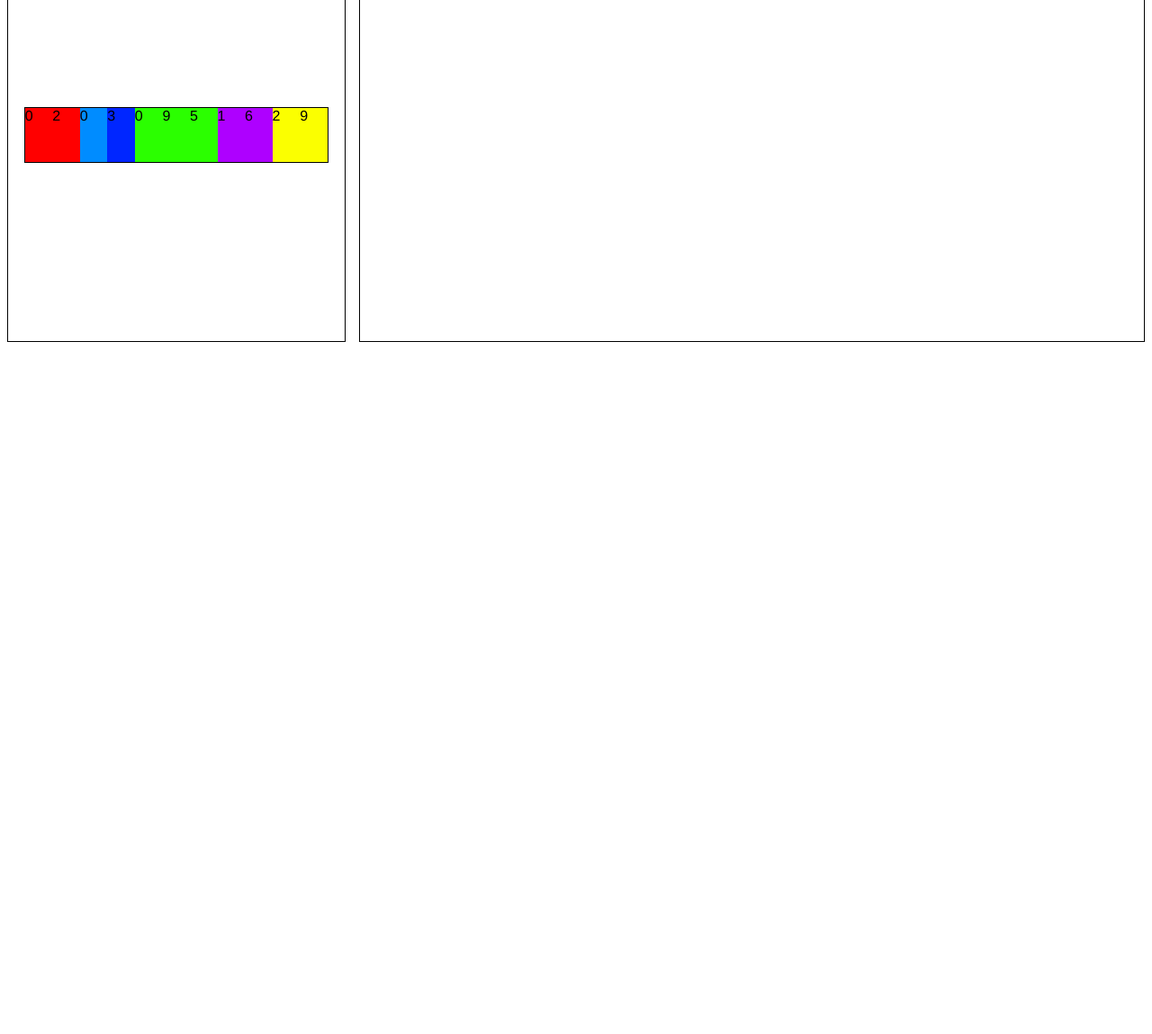
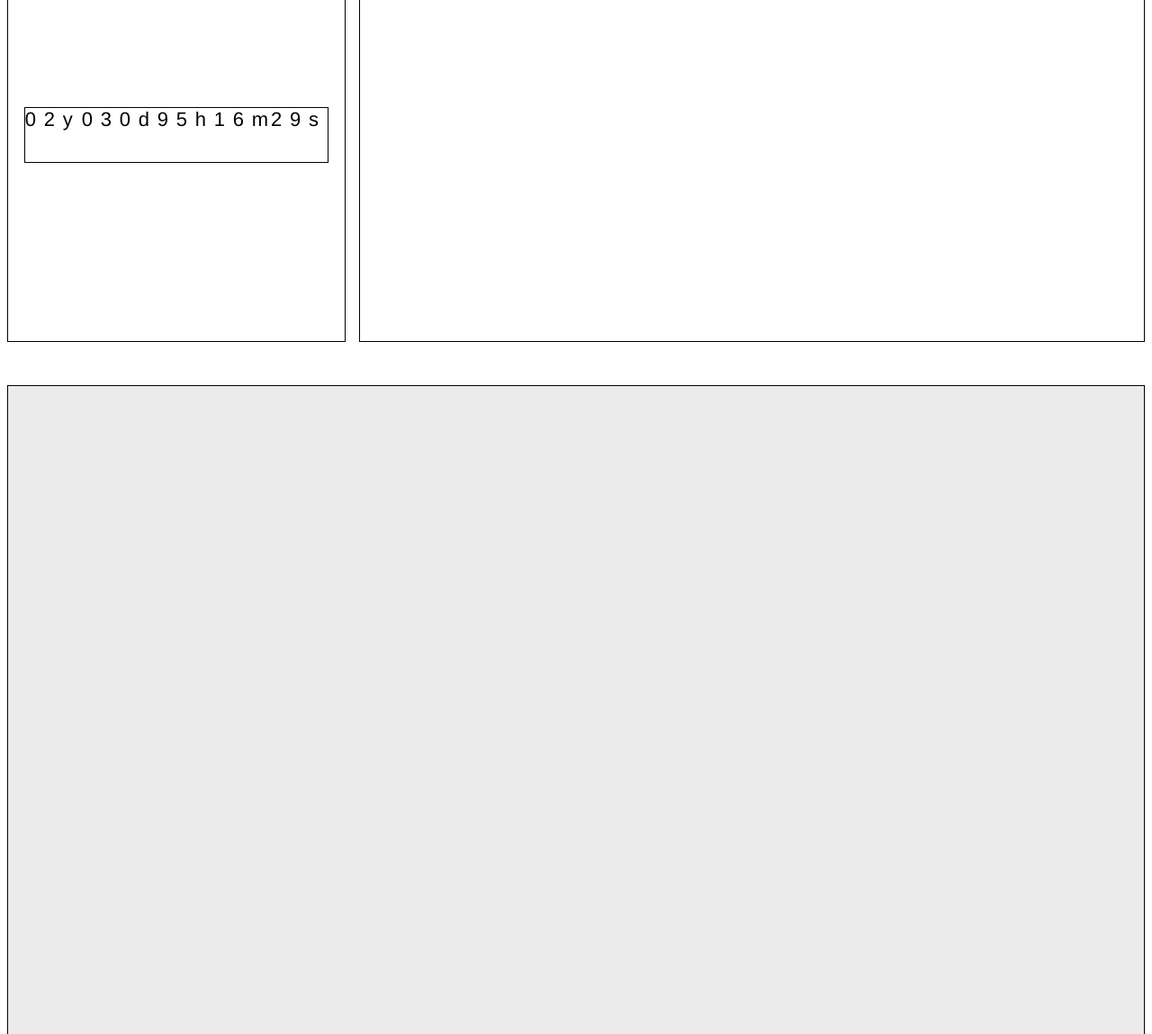
Before and after one commit to PatrickMaiak/curriculo-web, a plain HTML site: page index.html in a window 1280 px wide. Shown: the part 420-1569 px from the top of the page at 90% size. Before the commit the page ends 808 px from the top, so only its background shows below. Drawn offline with Linux system fonts and the light colour scheme.

Commit message:
logica para calcular e exebir o ano

```diff
--- a/index.html
+++ b/index.html
@@ -86,6 +86,28 @@
             width: 70vw;
         }
 
+        #container2{
+            margin-top: 3em;
+            display: flex;
+            height: 90vh;
+            gap: 15px;
+            border: 1px solid black;
+            background-color: rgb(235, 235, 235);
+        }
+        #container3{
+            background-color: rgb(235, 235, 235);
+            margin-top: 3em;
+            display: flex;
+            height: 90vh;
+            gap: 15px;
+            border: 1px solid black;
+        }
+        .timer{
+            font-size: 22px;
+            width: 9.09%;
+            height: 100%;
+        }
+
 
     </style>
 </head>
@@ -107,28 +129,36 @@
                </div>
                <h1 style="position: relative; top: -8em;">Desenvolvendo à</h1>
                <div style="display: flex; position: relative; top: -5em; border:1px solid black ;width: 90%; height: 10%;">
-                <div style="background-color: red; width: 9.09%; height: 100%;">0</div>
-                <div style="background-color: red; width: 9.09%; height: 100%;">2</div>
-                <div style="background-color: rgb(0, 140, 255); width: 9.09%; height: 100%;">0</div>
-                <div style="background-color: rgb(0, 38, 255); width: 9.09%; height: 100%;">3</div>
-                <div style="background-color: rgb(43, 255, 0); width: 9.09%; height: 100%;">0</div>
-                <div style="background-color: rgb(43, 255, 0);  width: 9.09%; height: 100%;">9</div>
-                <div style="background-color: rgb(43, 255, 0);  width: 9.09%; height: 100%;">5</div>
-                <div style="background-color: rgb(174, 0, 255); width: 9.09%; height: 100%;">1</div>
-                <div style="background-color: rgb(174, 0, 255); width: 9.09%; height: 100%;">6</div>
-                <div style="background-color: rgb(251, 255, 0); width: 9.09%; height: 100%;">2</div>
-                <div style="background-color: rgb(251, 255, 0); width: 9.09%; height: 100%;">9</div>
+                <div class="timer" id="1y">1</div>
+                <div class="timer" id="2y">5</div>
+                <div class="timer" id="y">y</div>
+                <div class="timer" id="1d">0</div>
+                <div class="timer" id="2d">3</div>
+                <div class="timer" id="3d">0</div>
+                <div class="timer" id="d">d</div>
+                <div class="timer" id="1h">9</div>
+                <div class="timer" id="2h">5</div>
+                <div class="timer" id="h">h</div>
+                <div class="timer" id="1m">1</div>
+                <div class="timer" id="2m">6</div>
+                <div class="timer" id="m">m</div>
+                <div class="timer" id="1s">2</div>
+                <div class="timer" id="2s">9</div>
+                <div class="timer" id="s">s</div>
                </div>
            </aside>
            <section></section>
        </div>
 
-       <div></div>
+       <div id="container2"></div>
 
-       <div></div>
+       <div id="container3"></div>
         <!-- <h1>colocar a regra de 3 </h1> -->
     </main>
     <script>
+        document.addEventListener("DOMContentLoaded", function() {
+
+
         var dataAtual = new Date();
 
         var ano = dataAtual.getFullYear();
@@ -138,14 +168,37 @@
         var minuto = dataAtual.getMinutes();
         var segundo = dataAtual.getSeconds();
 
+        var y1element = document.getElementById("1y")
+        var y2element = document.getElementById("2y")
+        var y1
+        var y2
 
-        console.log("Dia: " + dia);
-        console.log("Mês: " + mes);
-        console.log("Ano: " + ano);
-        console.log("Hora: " + hora);
-        console.log("Minuto: " + minuto);
-        console.log("Segundo: " + segundo);
+        if(ano > 2022){
+            ano = ano - 2022
+        }
+        if (ano > 9) {
+            y1 = parseInt(ano.toString().charAt(0));
+            y2 = parseInt(ano.toString().charAt(1));
+        }
+        else{
+            y1 = 0
+            y2 = ano
+        }
+        y1element.innerHTML = y1;
+        y2element.innerHTML = y2;
+        var dia = 95
 
+        var anomax=365
+
+        if((ano % 4 === 0 && ano % 100 !== 0) || (ano % 400 === 0 )){
+            anomax = 366
+
+            if (dia > anomax){
+                dia = 1
+            }
+
+        }
+    });
     </script>
 </body>
 </html>
```
